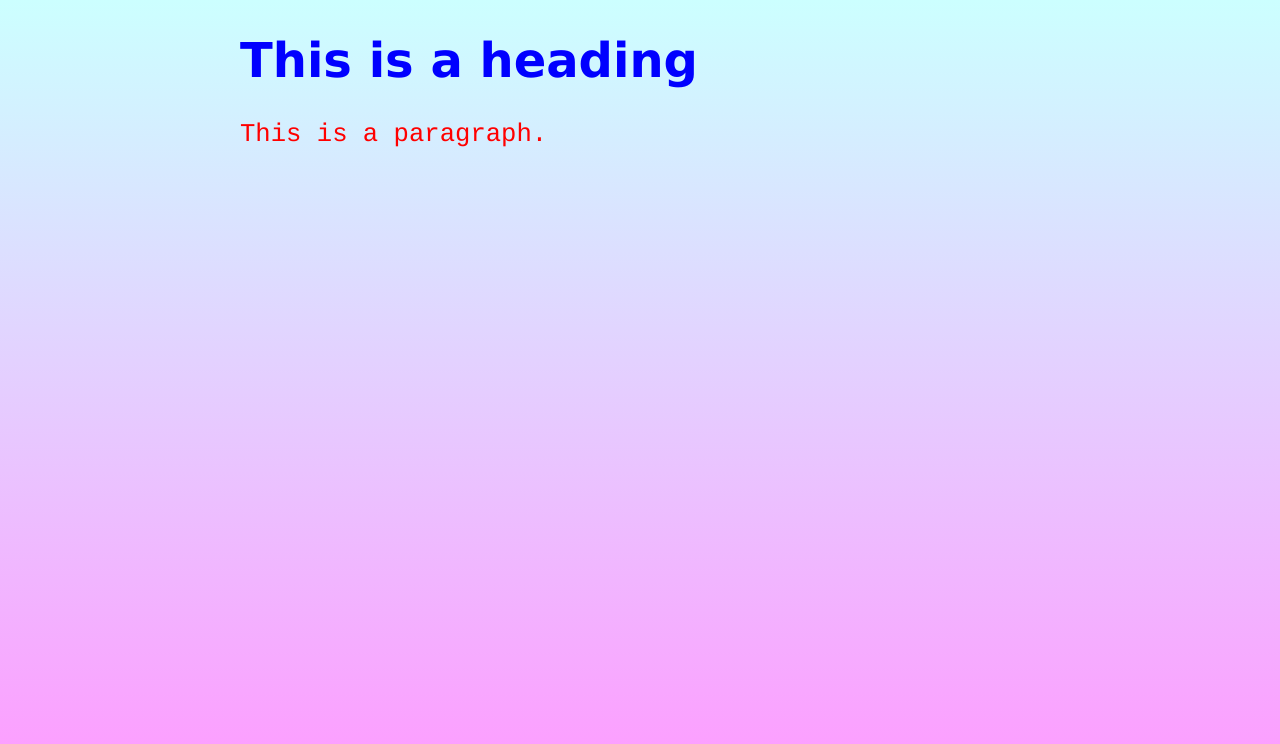
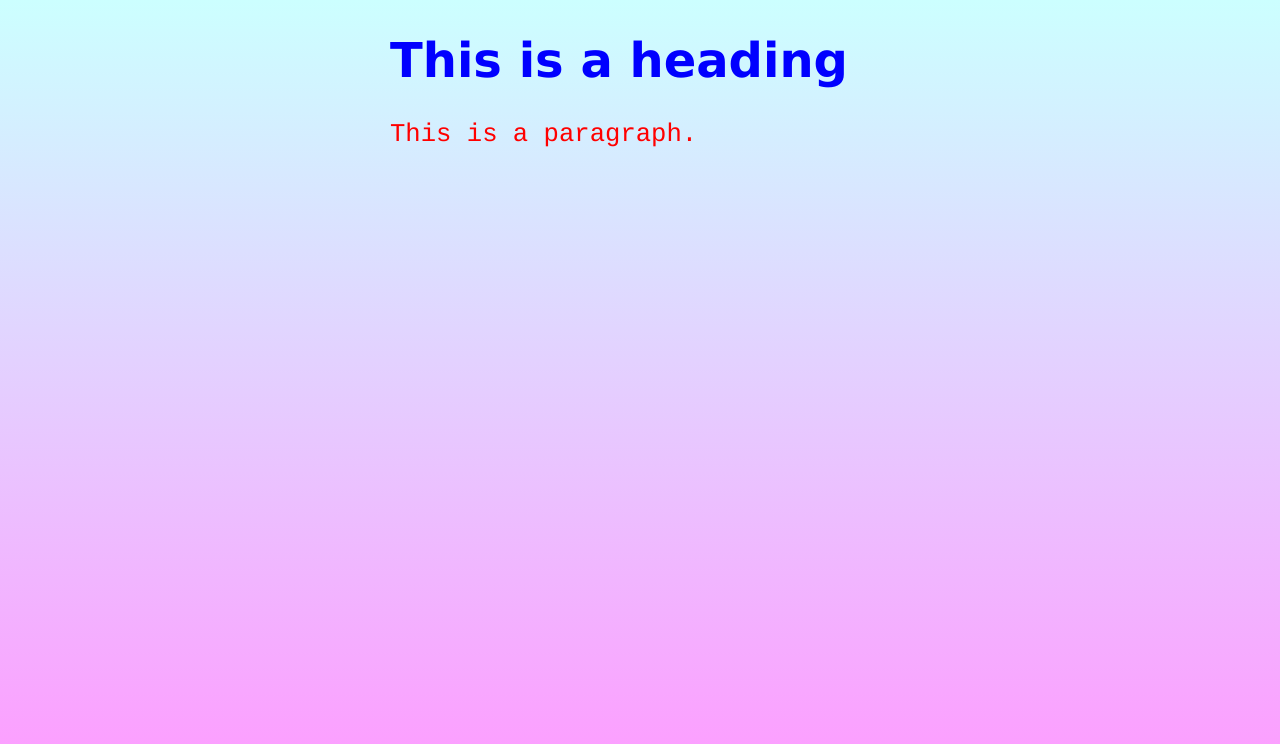
Before and after one commit to slee500/matthewkrikorian.github.io, a plain HTML site: page index.html in a window 1280 px wide. Drawn offline with Linux system fonts and the light colour scheme.

Commit message:
color gradient and centering

```diff
--- a/index.html
+++ b/index.html
@@ -15,19 +15,17 @@ p  {
 }
 
 body {
-    text-align: center;
     background: linear-gradient(to bottom, #ccffff 0%, #ff99ff 100%) fixed;
 }
 
-#page-wrap {
-  text-align: left;
-  width: 800px;
-  margin: 0 auto;
+.content {
+    max-width: 500px;
+    margin: auto;
 }
 
 </style>
 </head>
-<div id="page-wrap">
+<div class="content">
   <body>
 
     <h1>This is a heading</h1>
```
